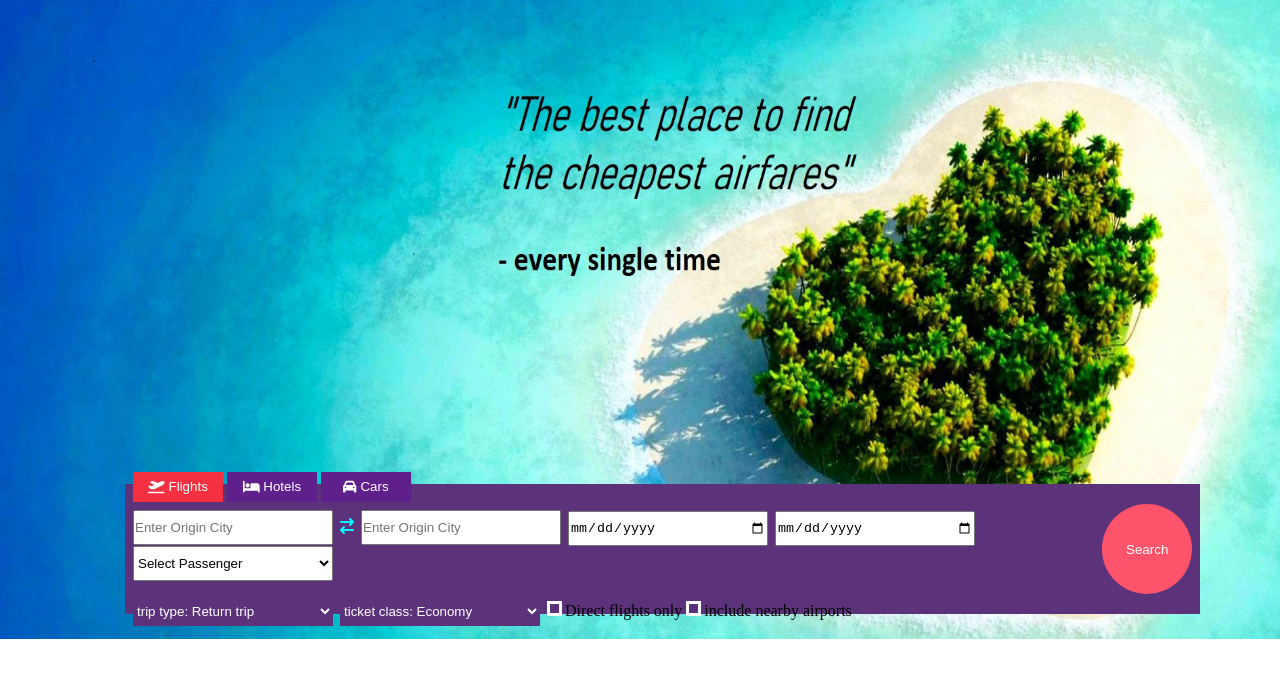
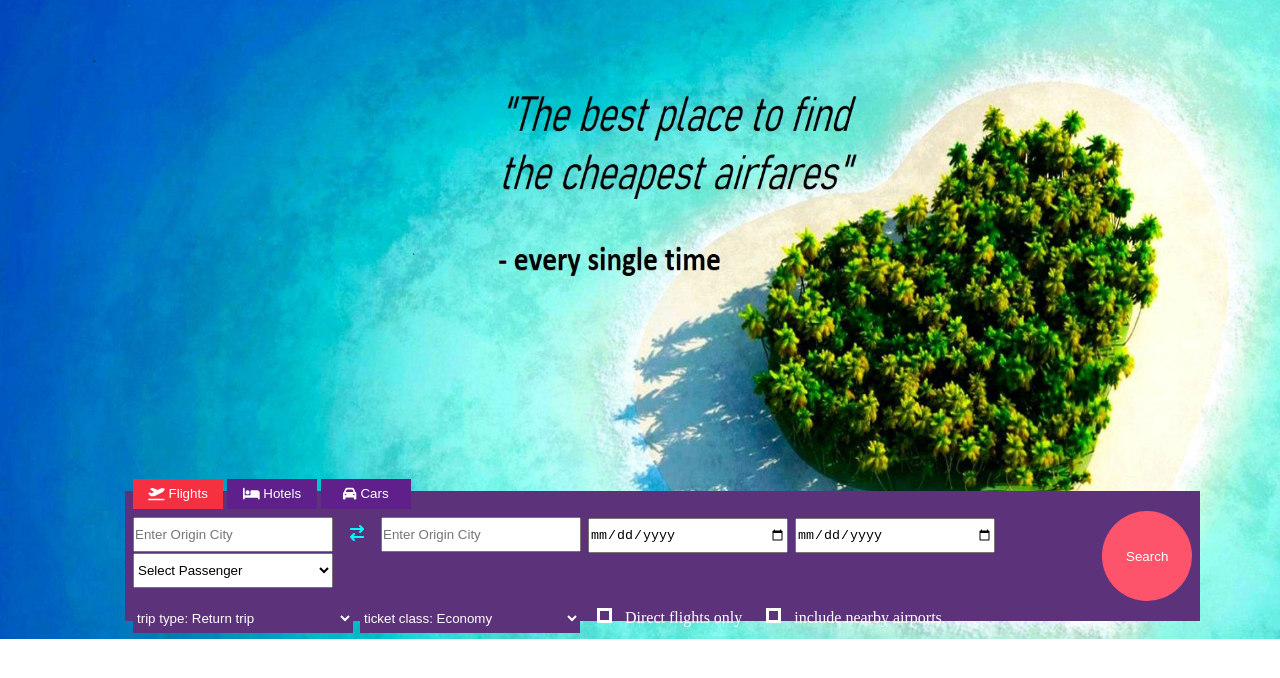
Before and after one commit to Suy-7275/webpage4_Momondo, a plain HTML site: page index.html in a window 1280 px wide. Shown: the part 66-744 px from the top of the page. Drawn offline with Linux system fonts and the light colour scheme.

Commit message:
made some changes

```diff
--- a/assets/css/style.css
+++ b/assets/css/style.css
@@ -52,7 +52,7 @@ header ul li a.alphacolor{
 .banner form{
     width: 84%;
     height: 130px;
-    bottom: 25px;
+    bottom: 18px;
     padding: 2px 8px;
     display: flex;
     background: #5c327a;
@@ -92,7 +92,7 @@ header ul li a.alphacolor{
    background: #FE546B;
 }
 .banner form .formFilter select{
-    width: 200px;
+    width: 220px;
     height: 30px;
     margin-top: 3px;
     border: none;
@@ -104,6 +104,7 @@ header ul li a.alphacolor{
     height: 15px;
     padding: 2px 2px 0px 0px;
     margin-top: 20px;
+    margin-left: 10px;
     appearance: none;
     border: 3px solid #fff;
 }
@@ -112,24 +113,13 @@ header ul li a.alphacolor{
     height: 15px;
     padding: 2px 2px 0px 0px;
     margin-top: 20px;
+    margin-left: 10px;
     appearance: none;
     border: 3px solid #fff;
 }
-.banner form .formFilter label .custom{
+span{
     color: #fff;
+    padding: 0px 10px;
 }
 
-
-
-
-
-
-
-
-
-
-
-
-
-
 /* Banner Form Section End */
--- a/index.html
+++ b/index.html
@@ -33,7 +33,7 @@
     </ul>
 
 </header>
-<!-- Header Section End -->
+<!-- /Header Section End -->
 <!-- Banner Section Start -->
 <section class="banner">
 
@@ -93,16 +93,23 @@
                     </select>
 
                     <label for="direct-flights" class="custom">Direct flights only</label>
-                    <input type="checkbox" name="direct-flights" value="direct-flights"class="one">Direct flights only
+                    <input type="checkbox" name="direct-flights" value="direct-flights" class="one"><span>Direct flights
+                        only</span>
 
                     <label for="nearby-airports" class="custom">include nearby airports</label>
 
-                    <input type="checkbox" name="nearby-airports" value="nearby-airports" class="two">include nearby airports
+                    <input type="checkbox" name="nearby-airports" value="nearby-airports" class="two"><span>include
+                        nearby airports</span>
+
+
 
 
 
 
                 </div>
+
+
+
 
 
 
@@ -116,7 +123,7 @@
 
 
 </section>
-<!-- Banner Section End -->
+<!-- /Banner Section End -->
 
 <body>
     <script src="https://cdnjs.cloudflare.com/ajax/libs/font-awesome/6.4.2/js/all.min.js"
```
